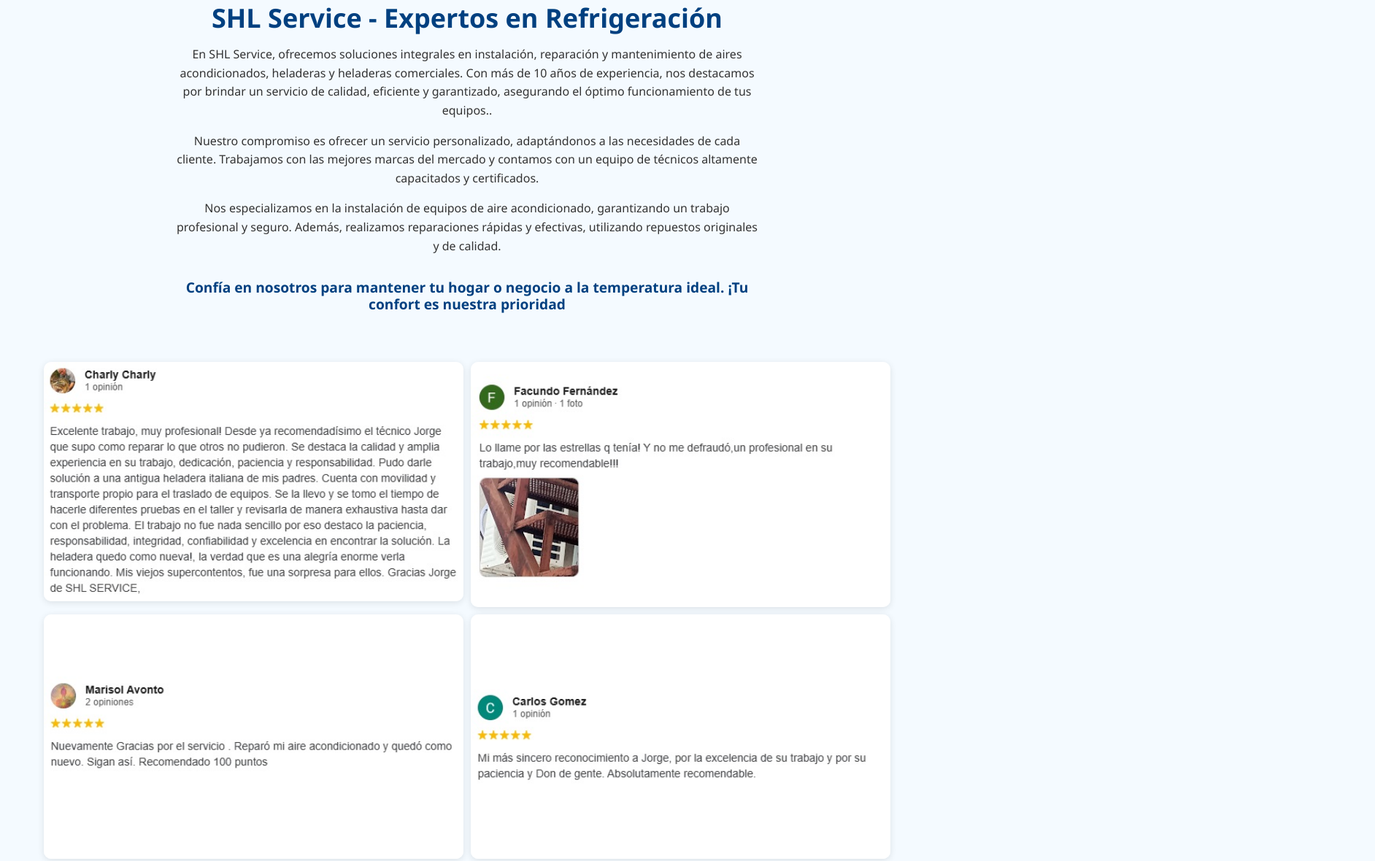
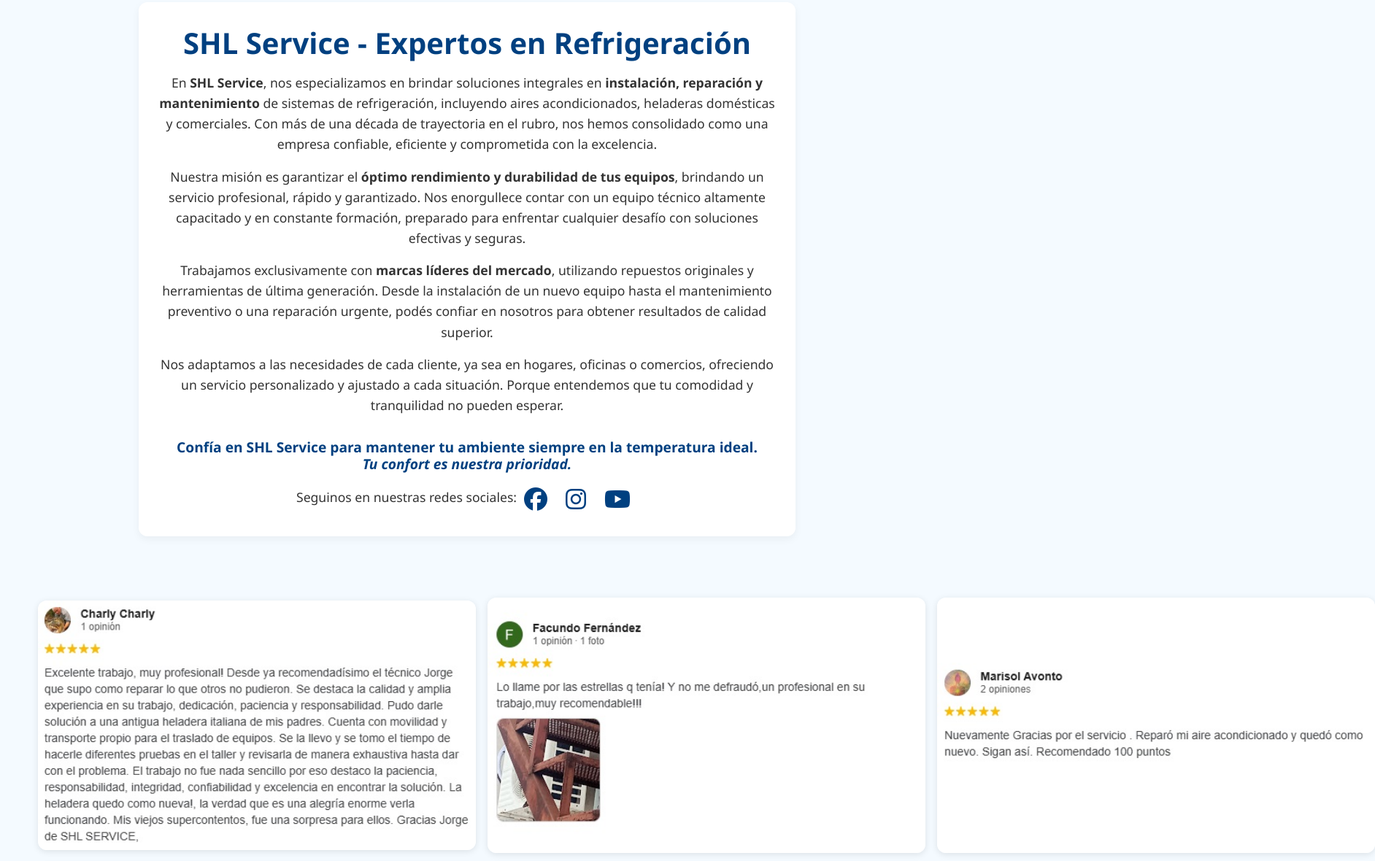
Before and after one commit to se22ba/PreEntrega2-Pafundi, a website: page pages/sobre_la_empresa.html in a window 1280 px wide. Shown: the part 95-1275 px from the top of the page at 73% size, 1884 px wide, since content can reach past the window. Drawn offline with nearby package versions, Linux system fonts and the light colour scheme.

Commit message:
Retoque pagina sobre la empresa y ajuste responsivo

```diff
--- a/pages/sobre_la_empresa.html
+++ b/pages/sobre_la_empresa.html
@@ -7,6 +7,9 @@
     <link href="https://cdn.jsdelivr.net/npm/bootstrap@5.3.5/dist/css/bootstrap.min.css" rel="stylesheet"
         integrity="sha384-SgOJa3DmI69IUzQ2PVdRZhwQ+dy64/BUtbMJw1MZ8t5HZApcHrRKUc4W0kG879m7" crossorigin="anonymous">
         <link rel="stylesheet" href="https://cdn.jsdelivr.net/npm/bootstrap-icons@1.10.5/font/bootstrap-icons.css">
+        <link rel="stylesheet" href="https://cdnjs.cloudflare.com/ajax/libs/font-awesome/6.5.0/css/all.min.css">
+        <link rel="stylesheet" href="https://cdnjs.cloudflare.com/ajax/libs/font-awesome/6.5.0/css/all.min.css">
+        <link href="https://cdn.jsdelivr.net/npm/aos@2.3.4/dist/aos.css" rel="stylesheet">
     <link rel="stylesheet" href="../css/styles.css">
     <title>Sobre la Empresa</title>
 </head>
@@ -50,23 +53,39 @@
         </div>
       </nav>
     <main class="main--empresa">
-        <section class="section--empresa">
-            <h1>SHL Service - Expertos en Refrigeración</h1>
-            <p>En SHL Service, ofrecemos soluciones integrales en instalación, reparación y mantenimiento de aires
-                acondicionados, heladeras y heladeras comerciales. Con más de 10 años de experiencia, nos destacamos por
-                brindar un servicio de calidad, eficiente y garantizado, asegurando el óptimo funcionamiento de tus
-                equipos..</p>
-            <p>Nuestro compromiso es ofrecer un servicio personalizado, adaptándonos a las necesidades de cada cliente.
-                Trabajamos con las mejores marcas del mercado y contamos con un equipo de técnicos altamente capacitados
-                y certificados.</p>
-            <p>Nos especializamos en la instalación de equipos de aire acondicionado, garantizando un trabajo
-                profesional y seguro. Además, realizamos reparaciones rápidas y efectivas, utilizando repuestos
-                originales y de calidad.</p>
-            <h3>Confía en nosotros para mantener tu hogar o negocio a la temperatura ideal. ¡Tu confort es nuestra
-                prioridad</h3>
+        <section class="section--empresa" data-aos="fade-up" data-aos-duration="1000">
+    <h1>SHL Service - Expertos en Refrigeración</h1>
+    <p>
+        En <strong>SHL Service</strong>, nos especializamos en brindar soluciones integrales en <strong>instalación, reparación y mantenimiento</strong> de sistemas de refrigeración, incluyendo aires acondicionados, heladeras domésticas y comerciales. Con más de una década de trayectoria en el rubro, nos hemos consolidado como una empresa confiable, eficiente y comprometida con la excelencia.
+    </p>
+    <p>
+        Nuestra misión es garantizar el <strong>óptimo rendimiento y durabilidad de tus equipos</strong>, brindando un servicio profesional, rápido y garantizado. Nos enorgullece contar con un equipo técnico altamente capacitado y en constante formación, preparado para enfrentar cualquier desafío con soluciones efectivas y seguras.
+    </p>
+    <p>
+        Trabajamos exclusivamente con <strong>marcas líderes del mercado</strong>, utilizando repuestos originales y herramientas de última generación. Desde la instalación de un nuevo equipo hasta el mantenimiento preventivo o una reparación urgente, podés confiar en nosotros para obtener resultados de calidad superior.
+    </p>
+    <p>
+        Nos adaptamos a las necesidades de cada cliente, ya sea en hogares, oficinas o comercios, ofreciendo un servicio personalizado y ajustado a cada situación. Porque entendemos que tu comodidad y tranquilidad no pueden esperar.
+    </p>
+    <h3>
+        Confía en SHL Service para mantener tu ambiente siempre en la temperatura ideal.<br>
+        <em>Tu confort es nuestra prioridad.</em>
+    </h3>
 
-        </section>
-        <section class="opiniones">
+    <div class="redes-sociales" style="margin-top: 20px;">
+        <p>Seguinos en nuestras redes sociales:</p>
+        <a href="https://www.facebook.com/refrigeracionshl" target="_blank" style="margin-right: 15px;">
+            <i class="fab fa-facebook fa-2x"></i>
+        </a>
+        <a href="https://www.instagram.com/shl.9043?igsh=MXJwN3kzOWhleHo0NQ==" target="_blank" style="margin-right: 15px;">
+            <i class="fab fa-instagram fa-2x"></i>
+        </a>
+        <a href="https://www.youtube.com/@quintoelementorefrigeracio1199" target="_blank">
+            <i class="fab fa-youtube fa-2x"></i>
+        </a>
+    </div>
+</section>
+        <section class="opiniones" data-aos="zoom-in-up" data-aos-duration="800">
             <div class="section--opiniones__grid">
             <div class="section--opiniones__imagenes">
                 <img src="../images/reviews/review1.jpg" alt="">
@@ -122,6 +141,10 @@
     <script src="https://cdn.jsdelivr.net/npm/bootstrap@5.3.5/dist/js/bootstrap.min.js"
         integrity="sha384-VQqxDN0EQCkWoxt/0vsQvZswzTHUVOImccYmSyhJTp7kGtPed0Qcx8rK9h9YEgx+"
         crossorigin="anonymous"></script>
+        <script src="https://cdn.jsdelivr.net/npm/aos@2.3.4/dist/aos.js"></script>
+<script>
+  AOS.init();
+</script>
 </body>
 
 </html>
--- a/scss/_empresa.scss
+++ b/scss/_empresa.scss
@@ -1,51 +1,89 @@
+
+
 main.main--empresa {
     padding: 2rem 1rem;
 }
 
 .section--empresa {
-    max-width: 800px;
+    max-width: 900px;
     margin: 0 auto 3rem;
     text-align: center;
+    background-color: #fff;
+    padding: 2rem 1.5rem;
+    border-radius: 12px;
+    box-shadow: 0 4px 12px rgba(0,0,0,0.05);
 }
 
 .section--empresa h1 {
-    font-size: 1.75rem;
+    font-size: 2rem;
     color: #004080;
     margin-bottom: 1rem;
+}
+
+.section--empresa p {
+    margin-bottom: 1rem;
+    font-size: 1rem;
 }
 
 .section--empresa h3 {
     color: #004080;
     margin-top: 2rem;
     font-weight: 600;
+    font-size: 1.2rem;
 }
 
-.section--empresa p {
-    margin-bottom: 1rem;
+
+.redes-sociales {
+    margin-top: 2rem;
+    display: flex;
+    flex-direction: column;
+    align-items: center;
 }
+
+.redes-sociales p {
+    margin-bottom: 0.5rem;
+    font-weight: 500;
+}
+
+.redes-sociales a {
+    margin: 0 10px;
+    color: #004080;
+    transition: transform 0.3s ease, color 0.3s ease;
+}
+
+.redes-sociales a:hover {
+    color: #007BFF;
+    transform: scale(1.1);
+}
+
+.redes-sociales i {
+    font-size: 2rem;
+}
+
 
 .opiniones {
     max-width: 1200px;
-    margin: 0 auto;
+    margin: 0 ;
+    padding: 1rem;
 }
 
 .section--opiniones__grid {
     display: grid;
     grid-template-columns: repeat(1, 1fr);
     gap: 1rem;
-    padding: 1rem;
+    justify-items: center;
 }
 
 .section--opiniones__imagenes img {
     width: 100%;
     height: auto;
-    border-radius: 10px;
+    border-radius: 12px;
     object-fit: cover;
     box-shadow: 0 2px 10px rgba(0, 0, 0, 0.1);
     transition: transform 0.3s ease, box-shadow 0.3s ease;
 }
 
 .section--opiniones__imagenes img:hover {
-    transform: scale(1.03);
-    box-shadow: 0 4px 16px rgba(0, 0, 0, 0.15);
+    transform: scale(1.05);
+    box-shadow: 0 6px 20px rgba(0, 0, 0, 0.15);
 }
--- a/scss/_mediaQueri.scss
+++ b/scss/_mediaQueri.scss
@@ -36,8 +36,17 @@
         padding: 2rem 3rem;
     }
 
-    .section--opiniones__grid {
-        grid-template-columns: repeat(2, 1fr);
+       .section--empresa h1 {
+        font-size: 2.5rem;
+    }
+
+    .section--empresa p {
+        font-size: 1.1rem;
+    }
+
+    .redes-sociales {
+        flex-direction: row;
+        justify-content: center;
     }
 
     .descripcion {
@@ -76,5 +85,21 @@
         padding: 20px;
     }
 
+    .section--opiniones__grid {
+    display: grid;
+    grid-template-columns: repeat(3, 1fr);
+    gap: 1rem;
+    align-items: center;
 
 }
+
+    .section--opiniones__imagenes img {
+    width: 600px;
+    height: auto;
+    border-radius: 12px;
+    object-fit: cover;
+    box-shadow: 0 2px 10px rgba(0, 0, 0, 0.1);
+    transition: transform 0.3s ease, box-shadow 0.3s ease;
+}
+
+}
```
Also changed, not shown: css/styles.css, 1 other file.
